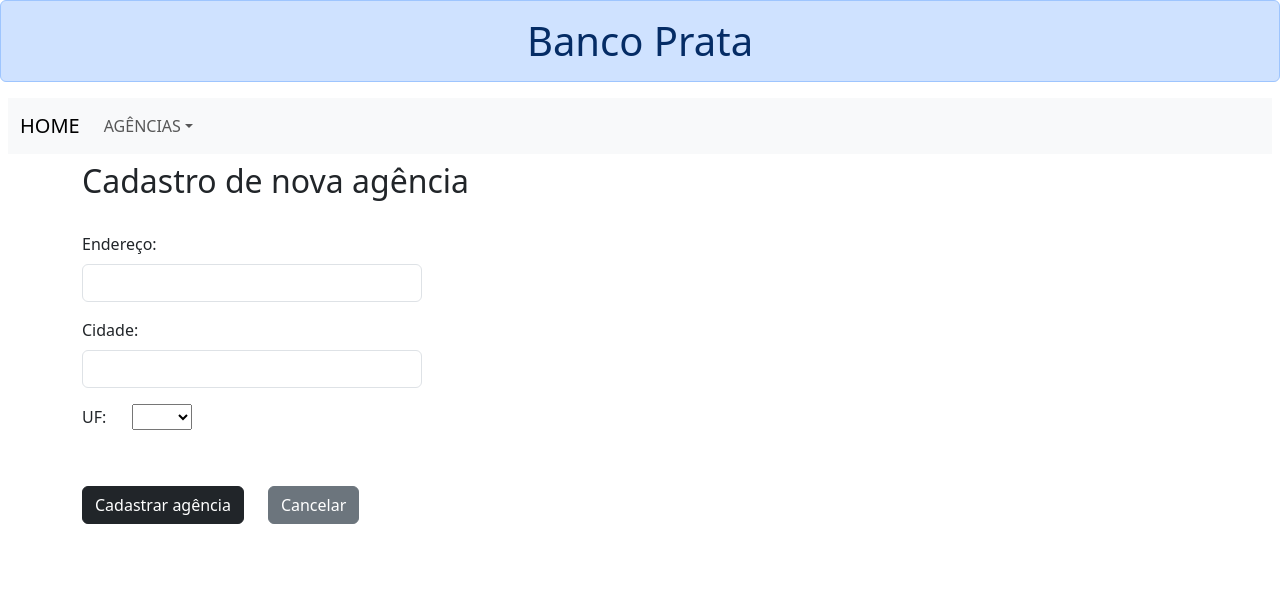
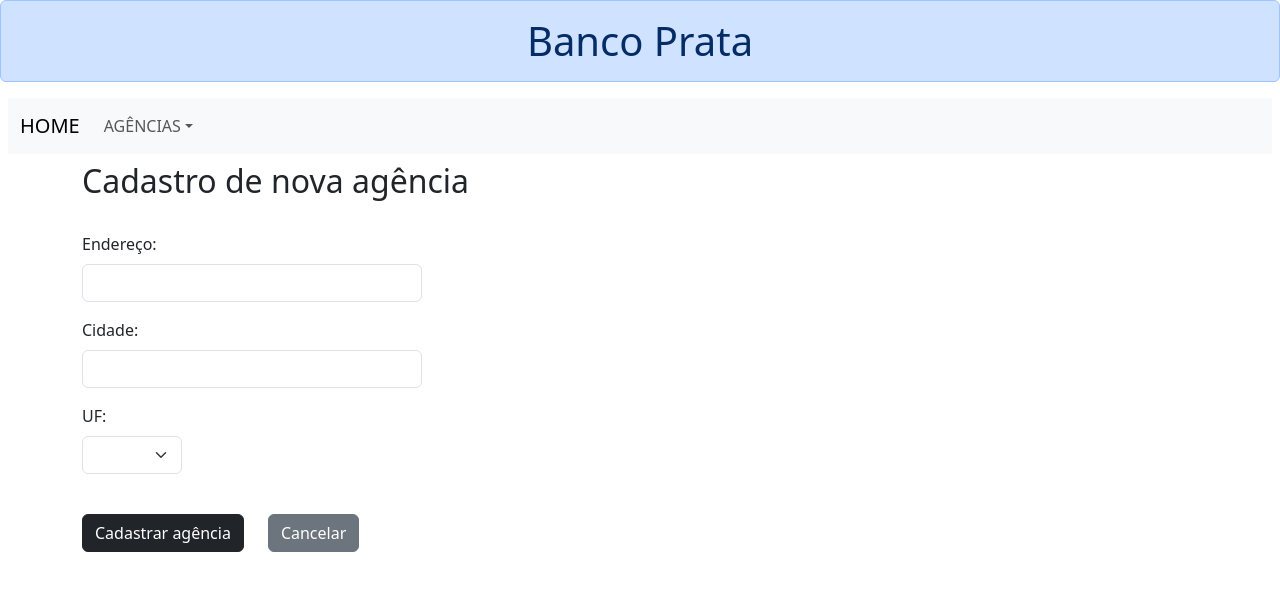
Before and after one commit to itoalberti/banco-prata, a React (Create React App) app in the folder frontend-bancoprata/: page /cadastraragencia in a window 1280 px wide. Shown: the top 590 px of the page. Built offline with nearby package versions, Linux system fonts and the light colour scheme.

Commit message:
Início do exame de backend (Ag. OK, front e back integrados)

```diff
--- a/frontend-bancoprata/src/telas/TelaCadastrarAgencia.jsx
+++ b/frontend-bancoprata/src/telas/TelaCadastrarAgencia.jsx
@@ -59,9 +59,10 @@ export default function TelaCadastrarAgencia(props) {
             {/********************** UF **********************/}
             <Col md='2'>
               <Form.Group className='mb-3' controlId='uf'>
-                <Form.Label style={{ width: '50px' }}>UF:</Form.Label>
-                <select className='mb-3' style={{ width: '60px' }} id='uf'>
-                  <option></option>
+                <Form.Label>UF:</Form.Label>
+                {/* <Form.Label style={{ width: '50px' }}>UF:</Form.Label> */}
+                <Form.Select className='mb-3' style={{ width: '100px' }} id='uf'>
+                  <option value=''></option>
                   <option value='AC'>AC</option>
                   <option value='AL'>AL</option>
                   <option value='AP'>AP</option>
@@ -89,7 +90,7 @@ export default function TelaCadastrarAgencia(props) {
                   <option value='SE'>SE</option>
                   <option value='TO'>TO</option>
                   <option value='DF'>DF</option>
-                </select>
+                </Form.Select>
                 {/* <Dropdown.Toggle required id='uf'>
                   akjsdh
                 </Dropdown.Toggle>
```
Also changed, not shown: 1 other file (tests, documents, lock files or other folders).
